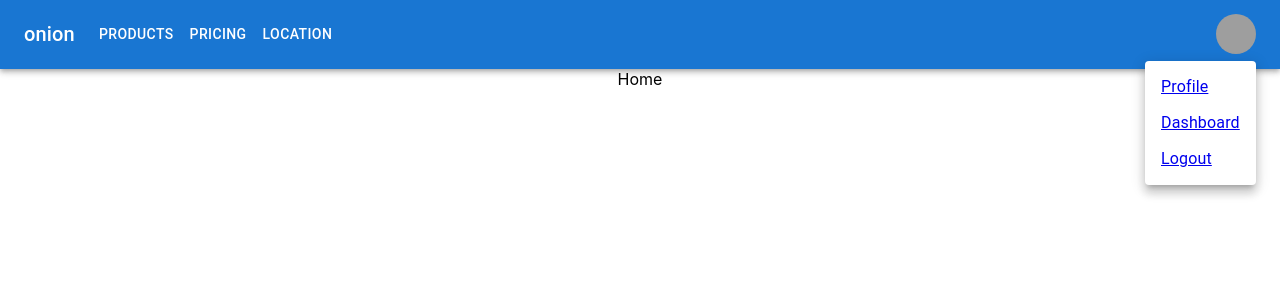
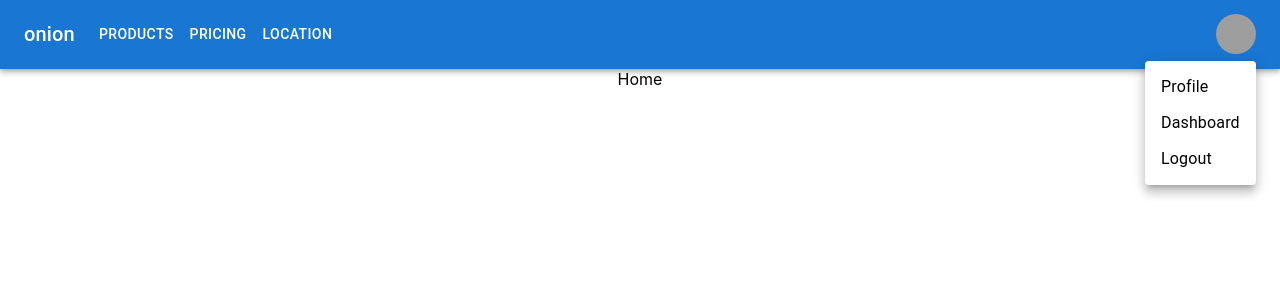
Before and after one commit to sidarhalman/connect-onions, a React (Create React App) app: page / in a window 1280 px wide. Both pictures are taken after a click on the button "Open settings". Shown: the top 300 px of the page. Built offline with nearby package versions, Linux system fonts and the light colour scheme; grey boxes are pictures that could not be loaded.

Commit message:
add styles for user settings

```diff
--- a/src/App.js
+++ b/src/App.js
@@ -22,7 +22,7 @@ function App() {
           <Route path="Dashboard" element={<Dashboard />} />
           <Route path="Profile" element={<Profile />} />
           <Route path="Logout" element={<Logout />} />
-          </Routes>
+        </Routes>
     </div>
   );
 }
--- a/src/components/Nav.js
+++ b/src/components/Nav.js
@@ -136,7 +136,7 @@ const ResponsiveAppBar = () => {
               {settings.map((setting) => (
                 <MenuItem key={setting} onClick={handleCloseUserMenu}>
 
-                  <Link to={`/${setting}`}>{setting}</Link>
+                  <Link style={{textDecoration: "none", color: "black"}} to={`/${setting}`}>{setting}</Link>
 
 
                 </MenuItem>
```
